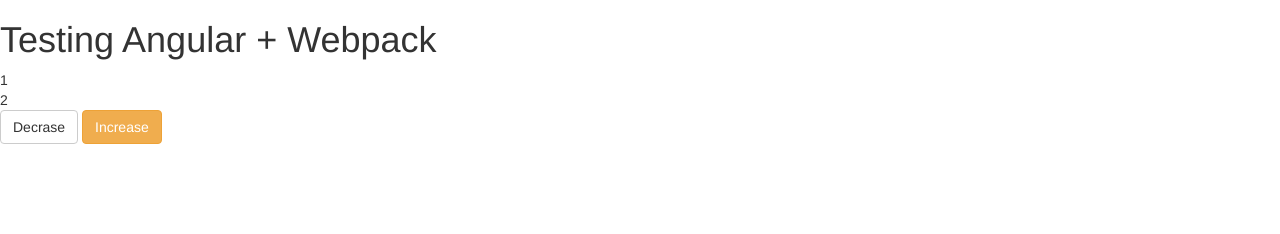
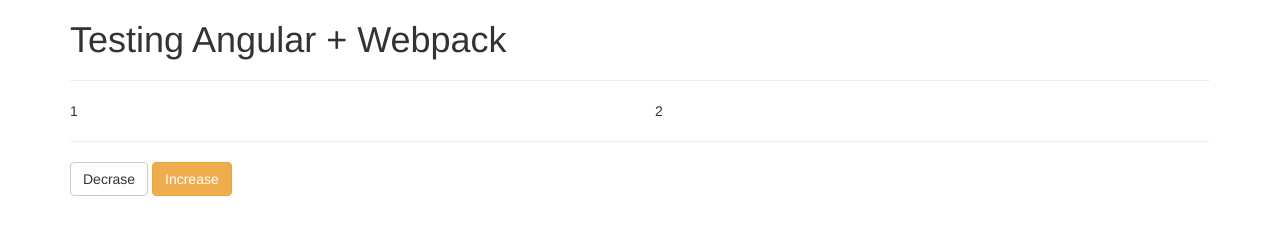
Before and after one commit to carlescs/testWebpack, a website built with webpack: page src/client/index.html in a window 1280 px wide. Built offline with nearby package versions, Linux system fonts and the light colour scheme; some packages are replaced by stand-ins of ours.

Commit message:
Fix template.

```diff
--- a/src/client/index.html
+++ b/src/client/index.html
@@ -6,13 +6,19 @@
 </head>
 
 <body>
+    <div class="container">
     <h1>Testing Angular + Webpack</h1>
-    {{vm.numberService.number1}}<br/>
-    {{vm.numberService.number2}}
+    <hr />
+    <div class="row">
+        <div class="col-lg-6">{{vm.numberService.number1}}</div>
+        <div class="col-lg-6">{{vm.numberService.number2}}</div>
+    </div>
+    <hr />
     <p>
         <button class="btn btn-default" ng-click="vm.decrease()">Decrase</button>
         <button class="btn btn-warning" ng-click="vm.increase()">Increase</button>
     </p>
+    </div>
 </body>
 
 </html>
```
